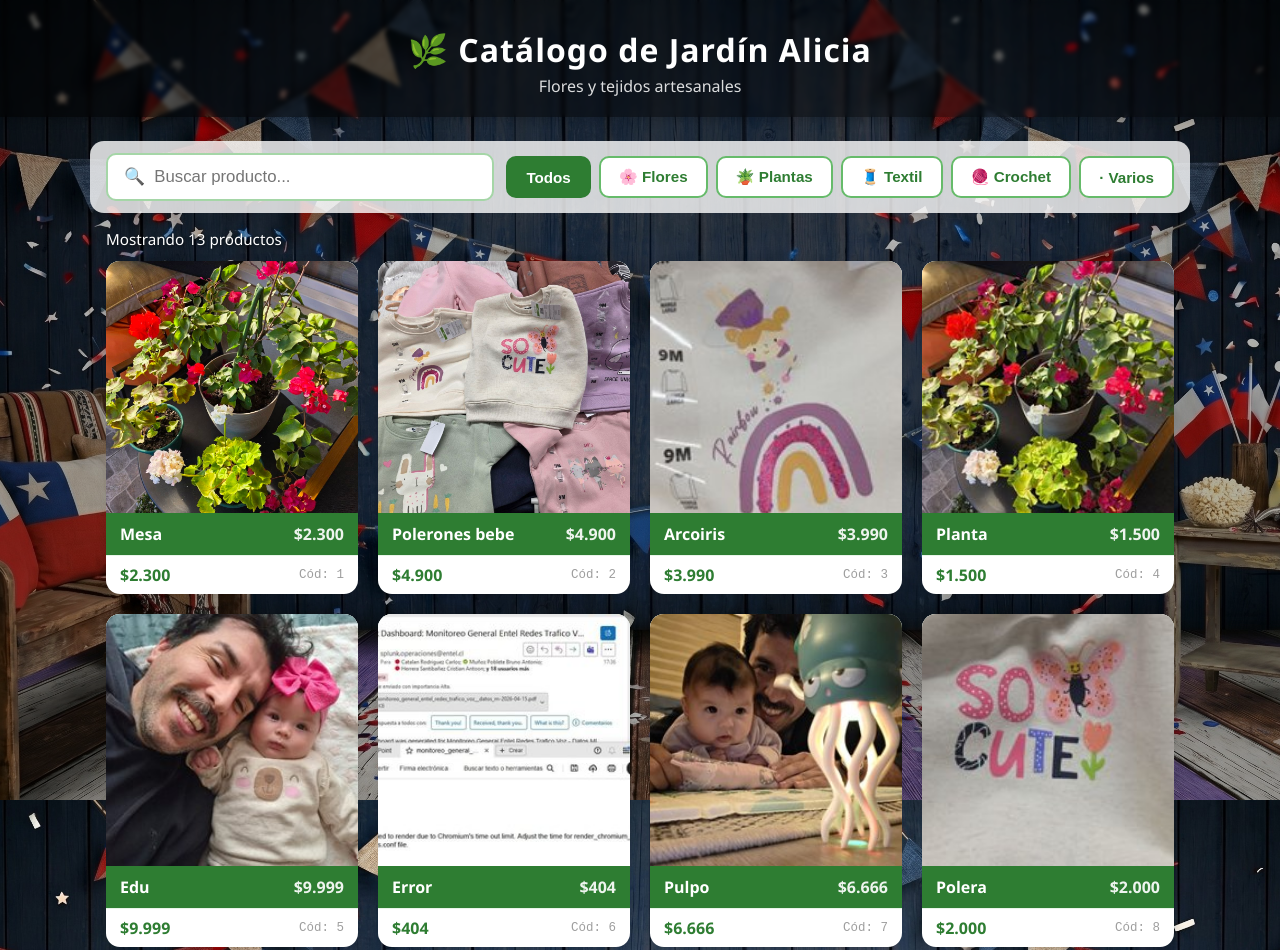
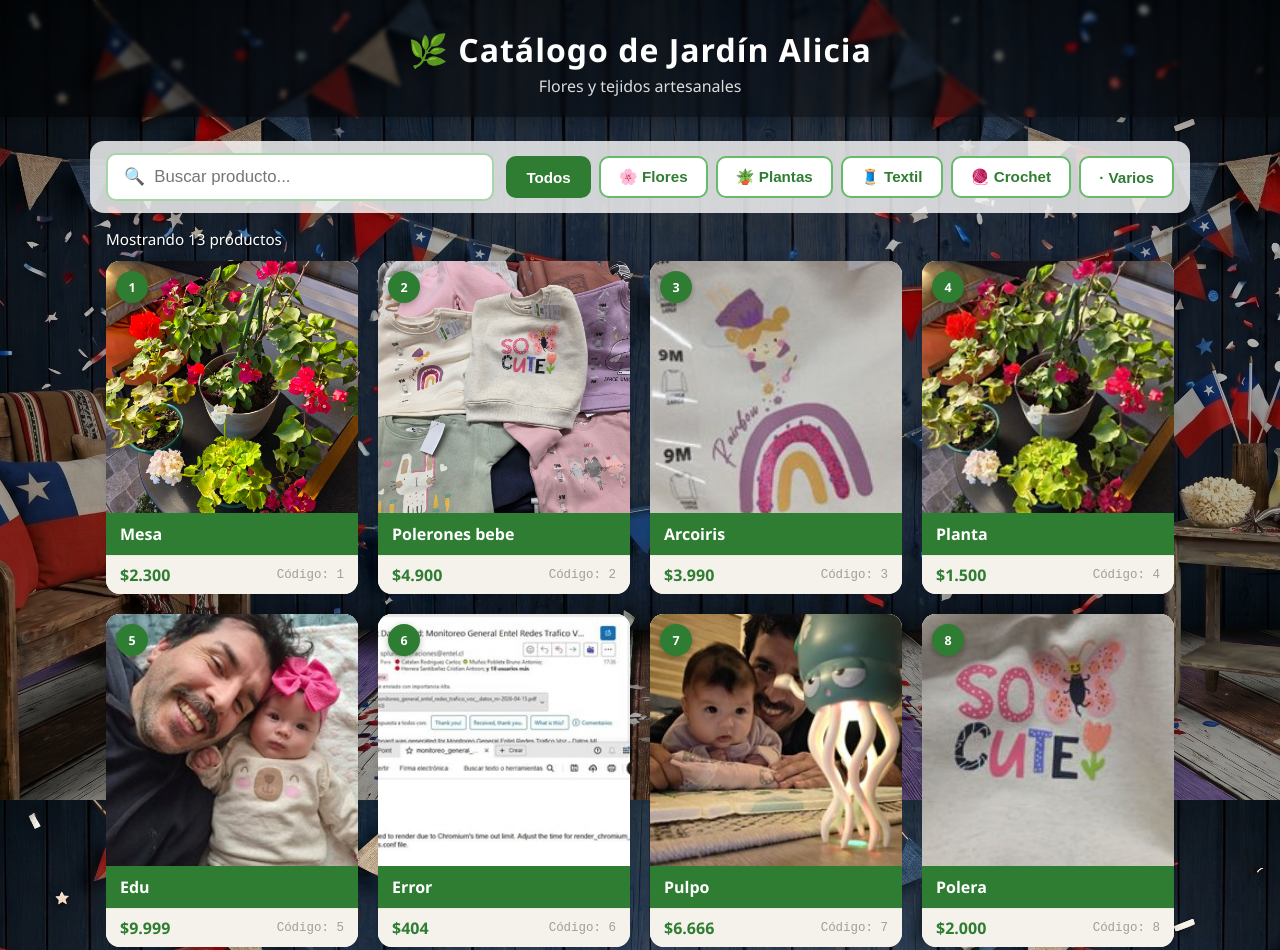
Before and after one commit to eduardofaundezu/jardin-alicia, a plain HTML site: page index.html in a window 1280 px wide. Shown: the top 950 px of the page. Drawn offline with Linux system fonts and the light colour scheme.

Commit message:
tarjeta: badge código, fondo crema, bullets, precio sin duplicar

```diff
--- a/index.html
+++ b/index.html
@@ -118,7 +118,7 @@
 
     /* ── TARJETA ── */
     .tarjeta {
-      background: white;
+      background: #faf8f4;
       border-radius: 14px;
       overflow: hidden;
       box-shadow: 0 3px 12px rgba(0,0,0,0.10);
@@ -129,6 +129,26 @@
     .tarjeta:hover {
       transform: translateY(-4px);
       box-shadow: 0 8px 24px rgba(0,0,0,0.15);
+    }
+
+    /* Badge circular con el código sobre la imagen */
+    .tarjeta-codigo-badge {
+      position: absolute;
+      top: 10px;
+      left: 10px;
+      background: var(--primario);
+      color: white;
+      font-size: 0.78rem;
+      font-weight: 700;
+      width: 32px;
+      height: 32px;
+      border-radius: 50%;
+      display: flex;
+      align-items: center;
+      justify-content: center;
+      box-shadow: 0 2px 6px rgba(0,0,0,0.30);
+      z-index: 2;
+      pointer-events: none;
     }
 
     .tarjeta-foto {
@@ -149,48 +169,55 @@
       font-size: 3.5rem;
     }
 
-    /* Header verde: nombre + precio */
+    /* Header verde: solo nombre */
     .tarjeta-header {
       background: var(--primario);
       color: white;
       padding: 10px 14px;
-      display: flex;
-      justify-content: space-between;
-      align-items: baseline;
-      gap: 8px;
     }
     .tarjeta-nombre {
       font-size: 1rem;
       font-weight: 700;
       line-height: 1.3;
-      flex: 1;
-    }
-    .tarjeta-precio-badge {
-      font-size: 1rem;
-      font-weight: 800;
-      white-space: nowrap;
-      opacity: 0.92;
     }
 
-    /* Cuerpo: observaciones */
+    /* Cuerpo: observaciones con bullets */
     .tarjeta-body {
       padding: 10px 14px;
-      border-top: 1px solid #e8f5e9;
+      border-top: 1px solid #ede9e0;
       flex: 1;
     }
     .tarjeta-observaciones {
-      font-size: 0.87rem;
-      color: #4a6741;
-      line-height: 1.55;
+      list-style: none;
+      padding: 0;
+      margin: 0;
+      display: flex;
+      flex-direction: column;
+      gap: 3px;
+    }
+    .tarjeta-observaciones li {
+      font-size: 0.85rem;
+      color: #5a5240;
+      line-height: 1.4;
+      padding-left: 14px;
+      position: relative;
+    }
+    .tarjeta-observaciones li::before {
+      content: '•';
+      position: absolute;
+      left: 0;
+      color: var(--secundario);
+      font-weight: 700;
     }
 
     /* Footer: precio + código */
     .tarjeta-footer {
       padding: 8px 14px;
-      border-top: 1px solid #e8f5e9;
+      border-top: 1px solid #ede9e0;
       display: flex;
       justify-content: space-between;
       align-items: center;
+      background: #f5f2eb;
     }
     .tarjeta-precio { font-size: 1rem; font-weight: 800; color: var(--primario); }
     .tarjeta-codigo { font-size: 0.78rem; color: #9e9e9e; font-family: monospace; }
@@ -553,8 +580,15 @@
         ? `<div class="tarjeta-placeholder">🌿</div>`
         : `<div class="tarjeta-placeholder" style="display:none">🌿</div>`;
 
-      const obsHtml = p.observaciones
-        ? `<div class="tarjeta-body"><p class="tarjeta-observaciones">${p.observaciones}</p></div>`
+      const items = p.observaciones
+        ? p.observaciones.split(/[,\n]+/).map(s => s.trim()).filter(Boolean)
+        : [];
+      const obsHtml = items.length
+        ? `<div class="tarjeta-body"><ul class="tarjeta-observaciones">${items.map(s => `<li>${s}</li>`).join('')}</ul></div>`
+        : '';
+
+      const codigoBadge = p.id
+        ? `<div class="tarjeta-codigo-badge">${p.id}</div>`
         : '';
 
       const tieneZoom = !!p.foto_full;
@@ -562,16 +596,15 @@
       return `
         <div class="tarjeta">
           <div class="tarjeta-imagen" ${tieneZoom ? `onclick="abrirModal(todos[${i}])" title="Toca para ver en grande"` : ''}>
-            ${fotoHtml}${placeholder}
+            ${codigoBadge}${fotoHtml}${placeholder}
           </div>
           <div class="tarjeta-header">
             <span class="tarjeta-nombre">${p.nombre}</span>
-            <span class="tarjeta-precio-badge">${formatPrecio(p.precio)}</span>
           </div>
           ${obsHtml}
           <div class="tarjeta-footer">
             <span class="tarjeta-precio">${formatPrecio(p.precio)}</span>
-            ${p.id ? `<span class="tarjeta-codigo">Cód: ${p.id}</span>` : ''}
+            ${p.id ? `<span class="tarjeta-codigo">Código: ${p.id}</span>` : ''}
           </div>
         </div>`;
     }).join('');
```
